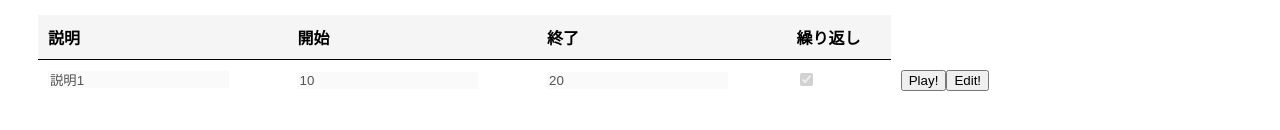
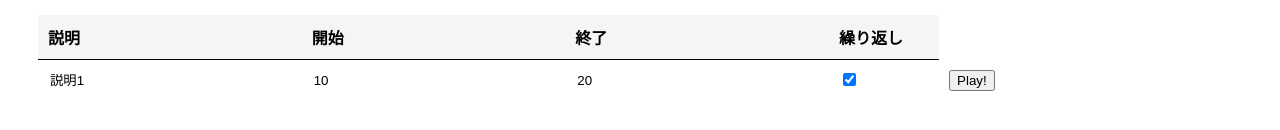
Before and after one commit to harokki/y-player-graphql, a Next.js app: page / in a window 1280 px wide. Shown: the part 570-700 px from the top of the page. Built offline with nearby package versions, Linux system fonts and the light colour scheme.

Commit message:
Revert "編集・保存ボタンをつける (#11)" (#12)
This reverts commit c66413f8e93504e28b56282db3f1edb2adea8766.

```diff
--- a/src/components/setting/index.tsx
+++ b/src/components/setting/index.tsx
@@ -1,12 +1,11 @@
 import React, { SetStateAction, Dispatch } from 'react'
 
-import { Item, YoutubeSetting, SettingProps } from '@/pages/index'
+import { Item, YoutubeSetting } from '@/pages/index'
 
 import styles from './index.module.css'
 
 type Props = {
-  getSettings: () => SettingProps
-  setDisables: Dispatch<SetStateAction<boolean[]>>
+  getSettings: () => Item[]
   updatePlayList: (index: number, name: string, value: string | boolean) => void
   startVideo: () => void
   setYoutubeSetting: Dispatch<SetStateAction<YoutubeSetting>>
@@ -14,14 +13,10 @@ type Props = {
 
 export const Setting: React.FC<Props> = ({
   getSettings,
-  setDisables,
   updatePlayList,
   startVideo,
   setYoutubeSetting,
 }) => {
-  const settings = getSettings()
-  const items = settings.items
-  const disables = settings.disables
   const handleInputChange = (
     e: React.ChangeEvent<HTMLInputElement>,
     i: number,
@@ -44,12 +39,6 @@ export const Setting: React.FC<Props> = ({
     startVideo()
   }
 
-  const changeDisabled = (index: number) => {
-    const copiedDisables = disables.slice()
-    copiedDisables[index] = !disables[index]
-    setDisables(copiedDisables)
-  }
-
   return (
     <div className={styles.setting}>
       <table>
@@ -63,7 +52,8 @@ export const Setting: React.FC<Props> = ({
           </tr>
         </thead>
         <tbody>
-          {items.map((item, i) => (
+          {getSettings()
+            ? getSettings().map((item, i) => (
                 <tr key={i}>
                   <td>
                     <input
@@ -72,7 +62,6 @@ export const Setting: React.FC<Props> = ({
                       onChange={(e: React.ChangeEvent<HTMLInputElement>) =>
                         handleInputChange(e, i)
                       }
-                  disabled={disables[i]}
                     />
                   </td>
                   <td>
@@ -83,7 +72,6 @@ export const Setting: React.FC<Props> = ({
                       onChange={(e: React.ChangeEvent<HTMLInputElement>) =>
                         handleInputChange(e, i)
                       }
-                  disabled={disables[i]}
                     />
                   </td>
                   <td>
@@ -94,7 +82,6 @@ export const Setting: React.FC<Props> = ({
                       onChange={(e: React.ChangeEvent<HTMLInputElement>) =>
                         handleInputChange(e, i)
                       }
-                  disabled={disables[i]}
                     />
                   </td>
                   <td>
@@ -105,7 +92,6 @@ export const Setting: React.FC<Props> = ({
                       onChange={(e: React.ChangeEvent<HTMLInputElement>) =>
                         handleInputChange(e, i)
                       }
-                  disabled={disables[i]}
                     />
                   </td>
                   <td>
@@ -116,12 +102,10 @@ export const Setting: React.FC<Props> = ({
                     >
                       Play!
                     </button>
-                <button onClick={() => changeDisabled(i)}>
-                  {disables[i] ? 'Edit!' : 'Save!'}
-                </button>
                   </td>
                 </tr>
-          ))}
+              ))
+            : null}
         </tbody>
       </table>
     </div>
--- a/src/pages/index.tsx
+++ b/src/pages/index.tsx
@@ -36,11 +36,6 @@ export type PlayerVars = {
   end: number | undefined
 }
 
-export type SettingProps = {
-  items: Item[]
-  disables: boolean[]
-}
-
 const initialPlayList: PlayListItem = {
   TruaIGcjaEI: [
     {
@@ -73,9 +68,6 @@ const IndexPage: NextPage = () => {
     onEndSetting: { start: undefined, end: undefined, isLoop: false },
     playerVars: { start: undefined, end: undefined },
   })
-  const [disables, setDisables] = useState<boolean[]>(
-    Array(playList[videoId].length).fill(true),
-  )
   const playerRef = useRef<any | undefined>()
 
   const addPlayList = (
@@ -123,8 +115,7 @@ const IndexPage: NextPage = () => {
   }
 
   const getSettings = () => {
-    const items = playList[videoId] ? playList[videoId] : []
-    return { items, disables }
+    return playList[videoId]
   }
 
   const updatePlayList = (
@@ -145,10 +136,6 @@ const IndexPage: NextPage = () => {
       setVideoId('2g811Eo7K8U')
     }
   }, [videoId])
-
-  useEffect(() => {
-    setDisables(Array(playList[videoId].length).fill(true))
-  }, [playList, videoId])
 
   const opts: Options = {
     height: '390',
@@ -183,7 +170,6 @@ const IndexPage: NextPage = () => {
       <div className={styles.settingForm}>
         <Setting
           getSettings={getSettings}
-          setDisables={setDisables}
           updatePlayList={updatePlayList}
           startVideo={startVideo}
           setYoutubeSetting={setYoutubeSetting}
```
Lines whose indentation alone changed are shown as unchanged.
